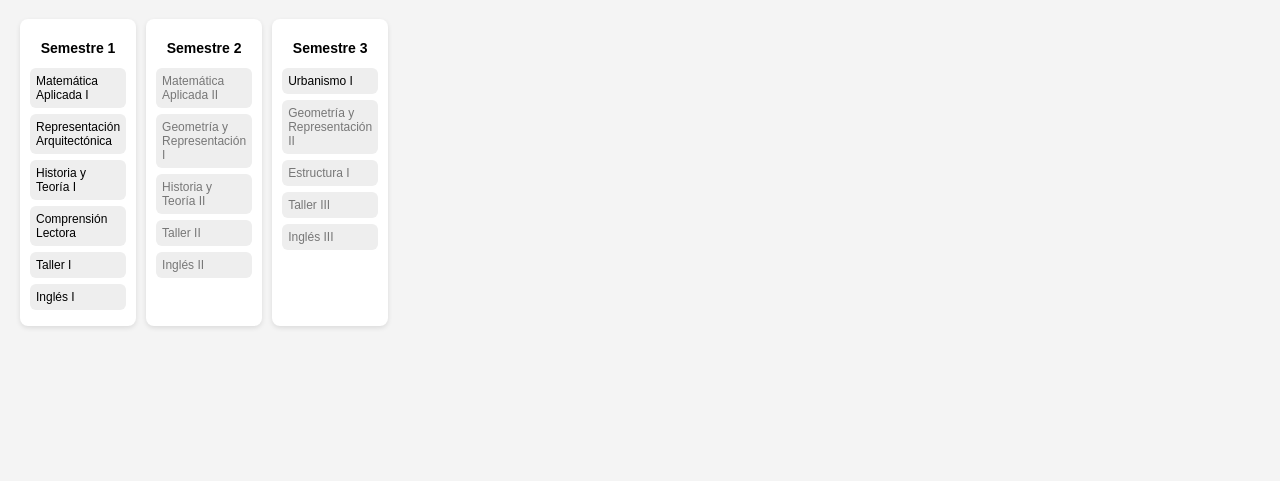
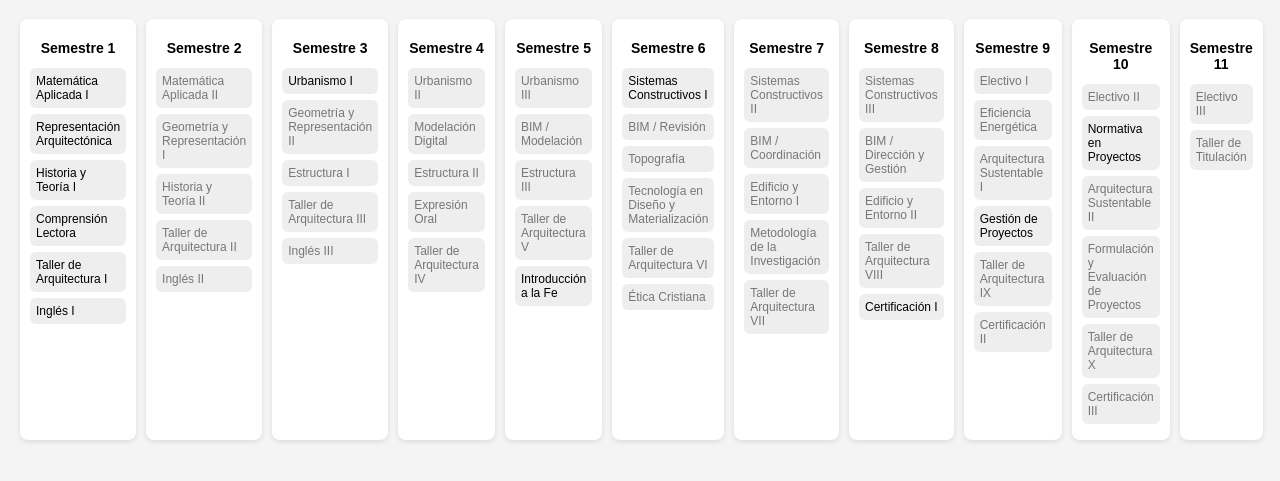
Before and after one commit to kryss-design/Malla-Arquitectura, a plain HTML site: page index.html in a window 1280 px wide. Shown: the part 81-562 px from the top of the page. Drawn offline with Linux system fonts and the light colour scheme.

Commit message:
Update index.html

```diff
--- a/index.html
+++ b/index.html
@@ -27,24 +27,81 @@ const data = [
     {id:'ARQ112',name:'Representación Arquitectónica',req:[]},
     {id:'ARQ113',name:'Historia y Teoría I',req:[]},
     {id:'ARQ114',name:'Comprensión Lectora',req:[]},
-    {id:'ARQ115',name:'Taller I',req:[]},
+    {id:'ARQ115',name:'Taller de Arquitectura I',req:[]},
     {id:'IFG100',name:'Inglés I',req:[]}
   ]},
   {sem:2,courses:[
     {id:'ARQ121',name:'Matemática Aplicada II',req:['ARQ111']},
     {id:'ARQ122',name:'Geometría y Representación I',req:['ARQ112']},
     {id:'ARQ123',name:'Historia y Teoría II',req:['ARQ113']},
-    {id:'ARQ124',name:'Taller II',req:['ARQ115']},
+    {id:'ARQ124',name:'Taller de Arquitectura II',req:['ARQ115']},
     {id:'IFG200',name:'Inglés II',req:['IFG100']}
   ]},
   {sem:3,courses:[
     {id:'ARQ211',name:'Urbanismo I',req:[]},
     {id:'ARQ212',name:'Geometría y Representación II',req:['ARQ122']},
     {id:'ARQ213',name:'Estructura I',req:['ARQ121']},
-    {id:'ARQ214',name:'Taller III',req:['ARQ124']},
+    {id:'ARQ214',name:'Taller de Arquitectura III',req:['ARQ124']},
     {id:'IFG300',name:'Inglés III',req:['IFG200']}
+  ]},
+  {sem:4,courses:[
+    {id:'ARQ221',name:'Urbanismo II',req:['ARQ211']},
+    {id:'ARQ222',name:'Modelación Digital',req:['ARQ212']},
+    {id:'ARQ223',name:'Estructura II',req:['ARQ213']},
+    {id:'ARQ224',name:'Expresión Oral',req:['ARQ114']},
+    {id:'ARQ225',name:'Taller de Arquitectura IV',req:['SEM3']}
+  ]},
+  {sem:5,courses:[
+    {id:'ARQ311',name:'Urbanismo III',req:['ARQ221']},
+    {id:'ARQ312',name:'BIM / Modelación',req:['ARQ222']},
+    {id:'ARQ313',name:'Estructura III',req:['ARQ223']},
+    {id:'ARQ314',name:'Taller de Arquitectura V',req:['ARQ225']},
+    {id:'MFG114',name:'Introducción a la Fe',req:[]}
+  ]},
+  {sem:6,courses:[
+    {id:'ARQ321',name:'Sistemas Constructivos I',req:[]},
+    {id:'ARQ322',name:'BIM / Revisión',req:['ARQ312']},
+    {id:'ARQ323',name:'Topografía',req:['ARQ212']},
+    {id:'ARQ324',name:'Tecnología en Diseño y Materialización',req:['ARQ313']},
+    {id:'ARQ325',name:'Taller de Arquitectura VI',req:['ARQ314']},
+    {id:'MFG216',name:'Ética Cristiana',req:['MFG114']}
+  ]},
+  {sem:7,courses:[
+    {id:'ARQ411',name:'Sistemas Constructivos II',req:['ARQ321']},
+    {id:'ARQ412',name:'BIM / Coordinación',req:['ARQ322']},
+    {id:'ARQ413',name:'Edificio y Entorno I',req:['ARQ311']},
+    {id:'ARQ414',name:'Metodología de la Investigación',req:['ARQ325']},
+    {id:'ARQ415',name:'Taller de Arquitectura VII',req:['ARQ325']}
+  ]},
+  {sem:8,courses:[
+    {id:'ARQ421',name:'Sistemas Constructivos III',req:['ARQ411']},
+    {id:'ARQ422',name:'BIM / Dirección y Gestión',req:['ARQ412']},
+    {id:'ARQ423',name:'Edificio y Entorno II',req:['ARQ413']},
+    {id:'ARQ424',name:'Taller de Arquitectura VIII',req:['SEM7']},
+    {id:'CFG1',name:'Certificación I',req:[]}
+  ]},
+  {sem:9,courses:[
+    {id:'ARQ511',name:'Electivo I',req:['SEM8']},
+    {id:'ARQ512',name:'Eficiencia Energética',req:['ARQ423']},
+    {id:'ARQ513',name:'Arquitectura Sustentable I',req:['ARQ423']},
+    {id:'ARQ514',name:'Gestión de Proyectos',req:[]},
+    {id:'ARQ515',name:'Taller de Arquitectura IX',req:['ARQ424']},
+    {id:'CFG2',name:'Certificación II',req:['CFG1']}
+  ]},
+  {sem:10,courses:[
+    {id:'ARQ521',name:'Electivo II',req:['ARQ511']},
+    {id:'ARQ522',name:'Normativa en Proyectos',req:[]},
+    {id:'ARQ523',name:'Arquitectura Sustentable II',req:['ARQ513']},
+    {id:'ARQ524',name:'Formulación y Evaluación de Proyectos',req:['ARQ514']},
+    {id:'ARQ525',name:'Taller de Arquitectura X',req:['ARQ515']},
+    {id:'CFG3',name:'Certificación III',req:['CFG2']}
+  ]},
+  {sem:11,courses:[
+    {id:'ARQ611',name:'Electivo III',req:['ARQ521']},
+    {id:'ARQ612',name:'Taller de Titulación',req:['SEM10']}
   ]}
 ];
+
 
 let state = JSON.parse(localStorage.getItem('malla')) || {};
 
```
